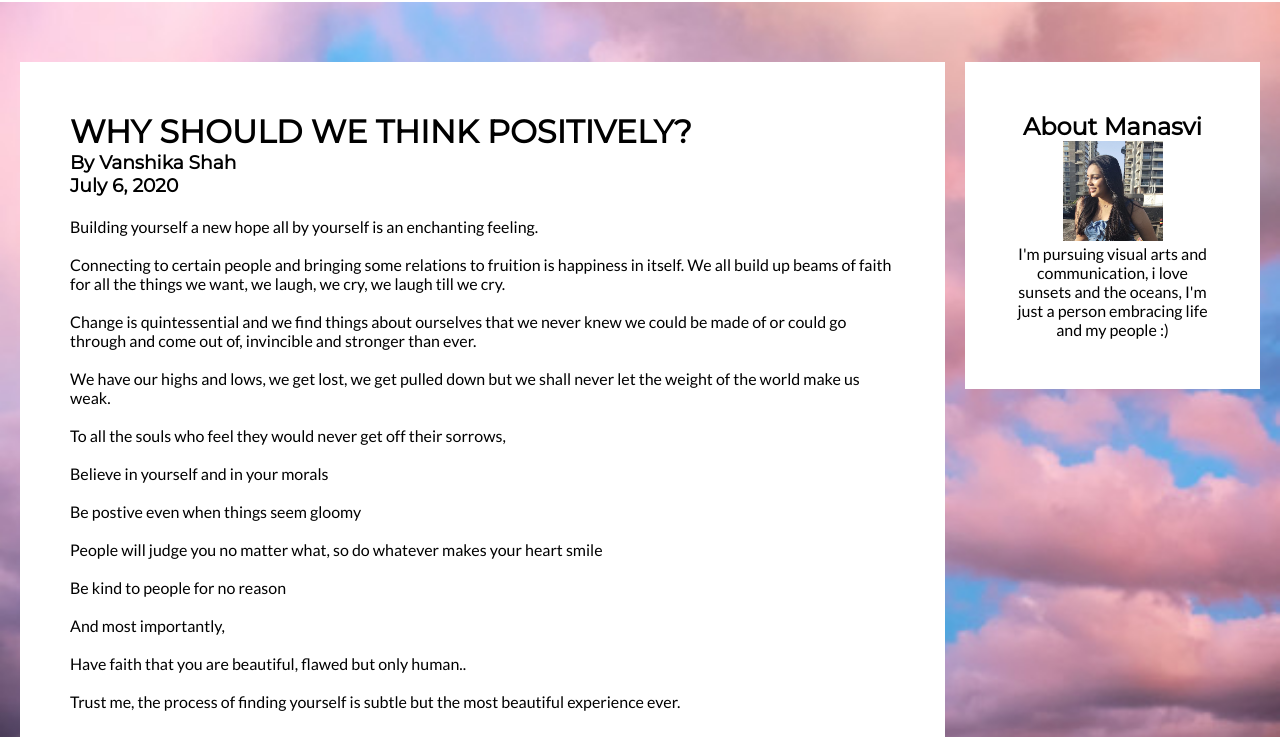
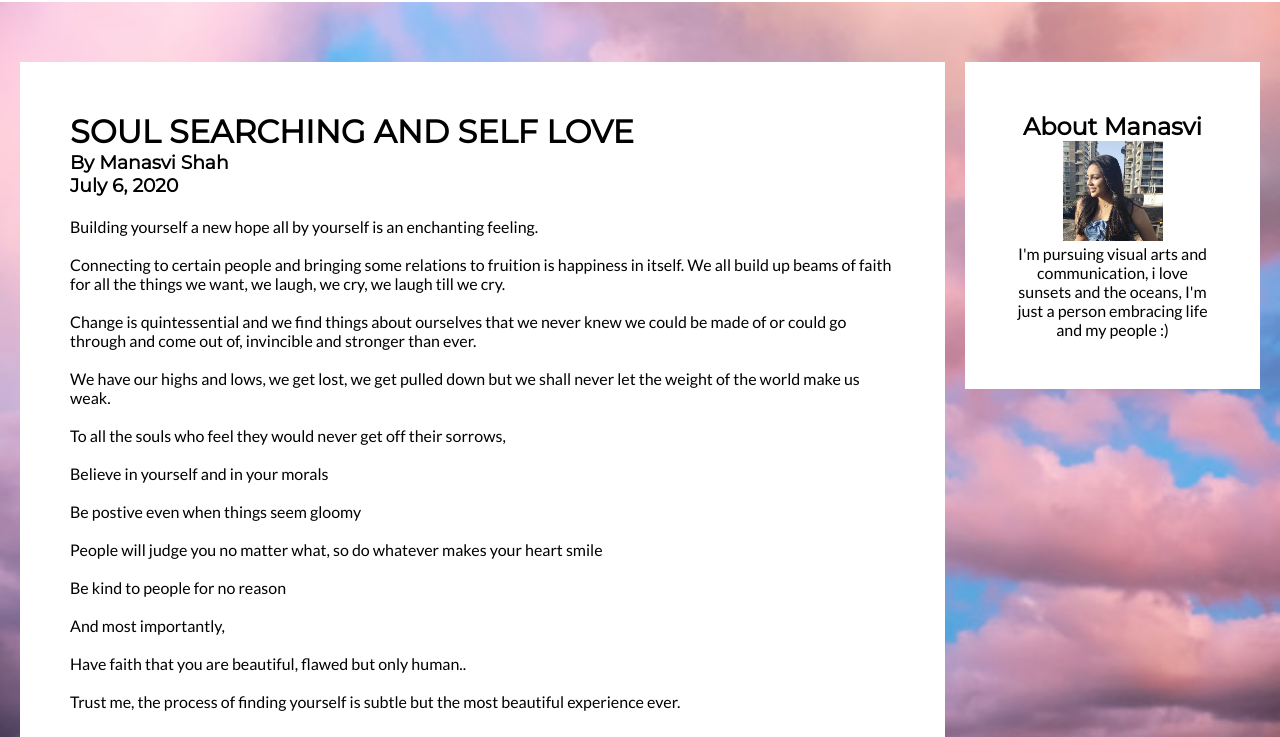
Before and after one commit to fennayy/Kefi-Happy, a plain HTML site: page Blog11.html in a window 1280 px wide. Shown: the part 63-800 px from the top of the page. Drawn offline with Linux system fonts and the light colour scheme; a web font is replaced by a local one.

Commit message:
second commit blog 11

```diff
--- a/Blog11.html
+++ b/Blog11.html
@@ -43,8 +43,8 @@
             <div class="row">
                 <div class="leftcolumn">
                     <div class="card">
-                        <h1>WHY SHOULD WE THINK POSITIVELY?</h1>
-                        <h3>By Vanshika Shah</h3>
+                        <h1>SOUL SEARCHING AND SELF LOVE</h1>
+                        <h3>By Manasvi Shah</h3>
                         <h3>July 6, 2020</h3>
                         <p style="margin-top: 20px;">
                             Building yourself a new hope all by yourself is an enchanting feeling.
```
